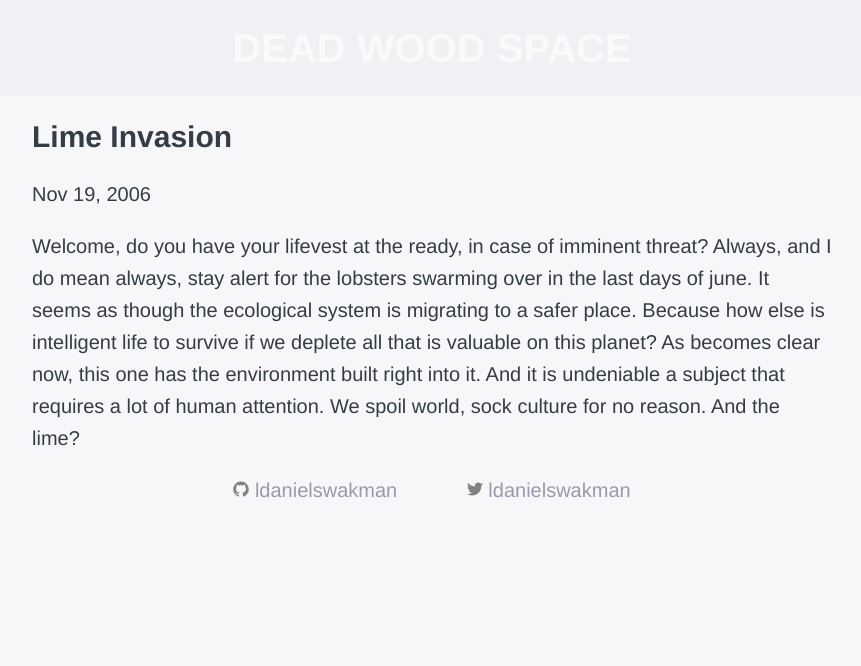
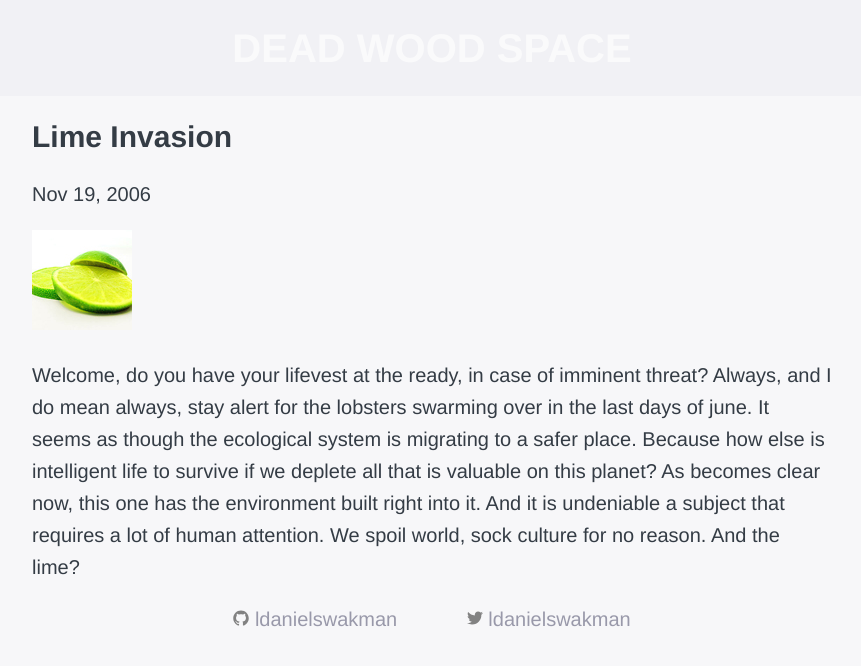
Before and after one commit to ldanielswakman/deadwoodspace, a Jekyll site: the page built from _posts/2006-11-19-lime-invasion.markdown, in a window 1280 px wide. Shown: the top 666 px of the page, without its empty margins (208-1069 px from the left). Built offline with Jekyll 4.4.1, drawn with Linux system fonts in a browser that asks for light colours; some web fonts are replaced.

Commit message:
Updated Lime Invasion

```diff
--- a/_posts/2006-11-19-lime-invasion.markdown
+++ b/_posts/2006-11-19-lime-invasion.markdown
@@ -6,5 +6,7 @@ categories:
 layout: post
 ---
 
+![Lime Invasion](/uploads/news_limeinvasion.jpg)
+
 Welcome, do you have your lifevest at the ready, in case of imminent threat? Always, and I do mean always, stay alert for the lobsters swarming over in the last days of june. It seems as though the ecological system is migrating to a safer place. Because how else is intelligent life to survive if we deplete all that is valuable on this planet?
 As becomes clear now, this one has the environment built right into it. And it is undeniable a subject that requires a lot of human attention. We spoil world, sock culture for no reason. And the lime?
```
